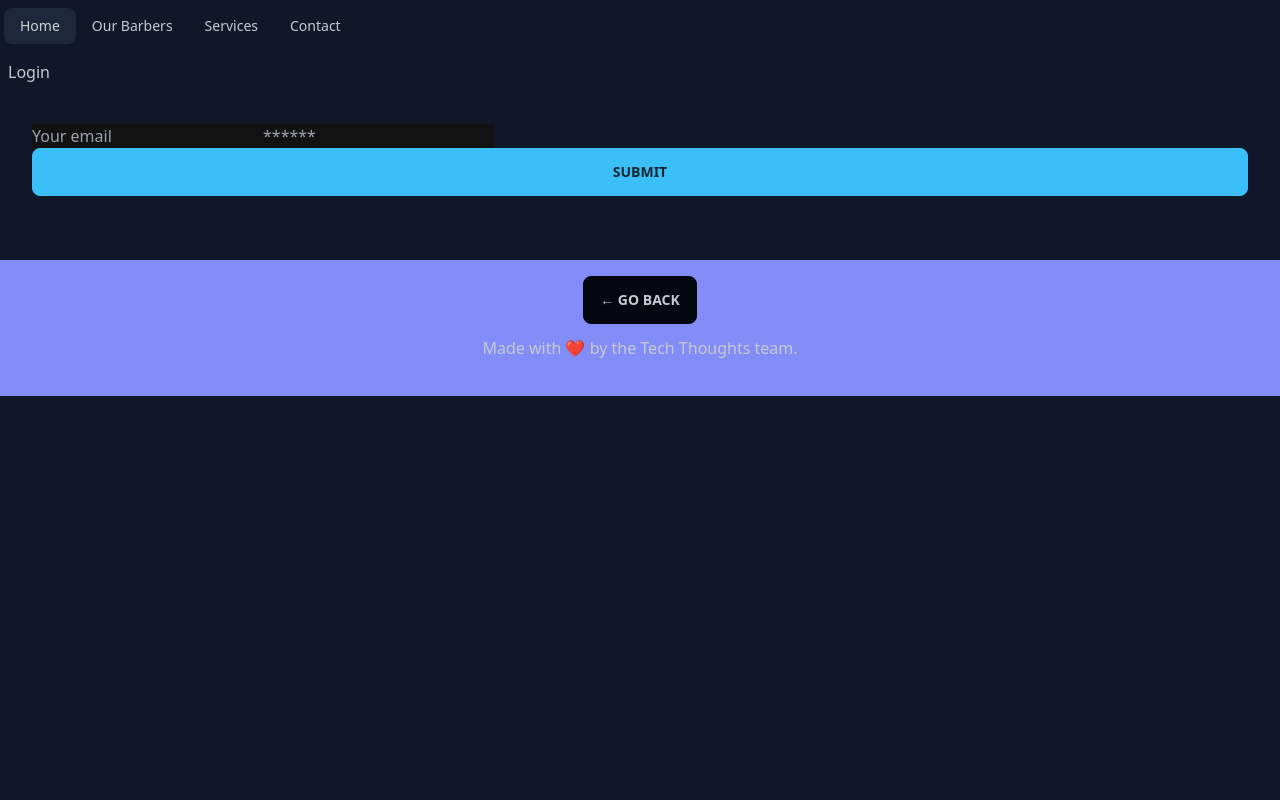
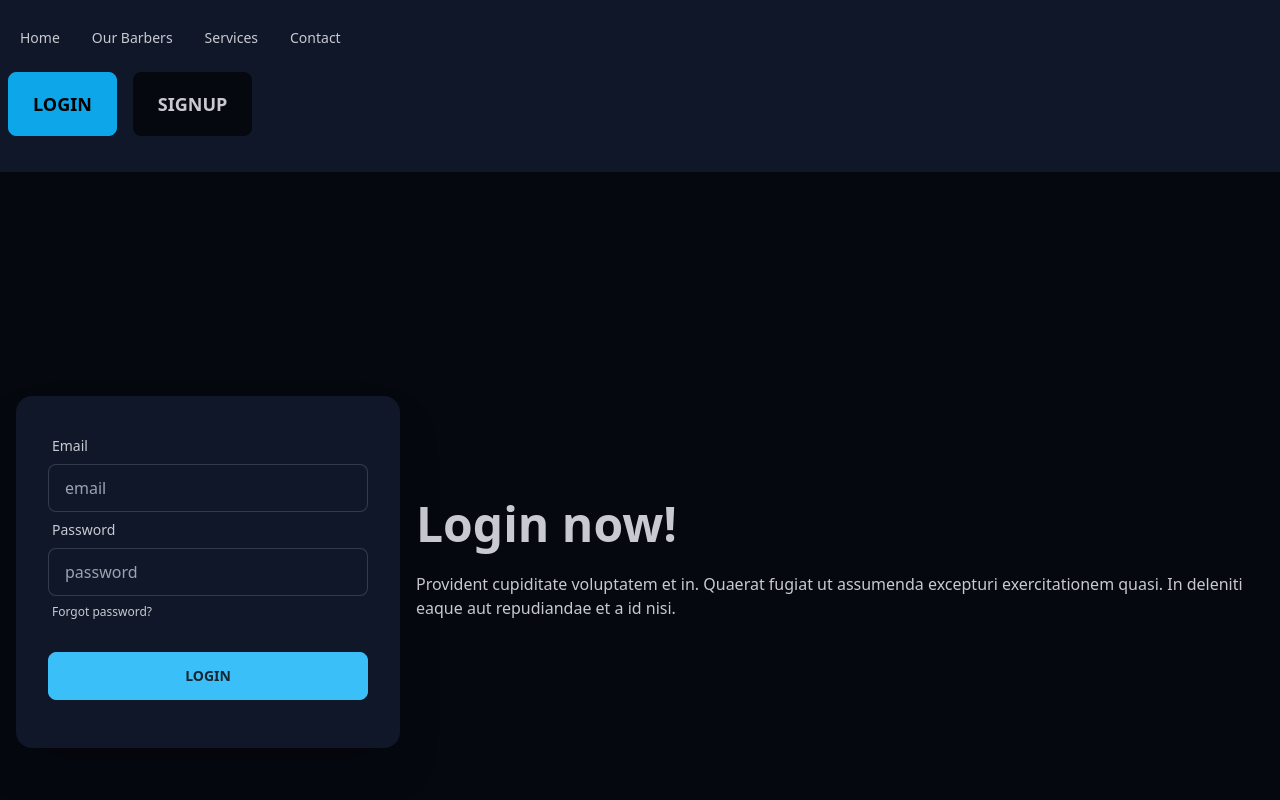
Before and after one commit to princessjenn/project-03, a React (Vite) app in the folder client/: page /login in a window 1280 px wide. Shown: the top 800 px of the page. Built offline with nearby package versions, Linux system fonts and the light colour scheme.

Commit message:
created functioning login/logout/signup

```diff
--- a/client/src/App.jsx
+++ b/client/src/App.jsx
@@ -4,7 +4,7 @@ import { setContext } from "@apollo/client/link/context";
 import { BrowserRouter as Router, Routes, Route, Link, useNavigate } from "react-router-dom";
 
 import HomePage from "./pages/HomePage";
-import NavTabs from "./components/NavTabs/NavTabs";
+import NavTabs from "./components/NavTabs/NavTabs.jsx";
 import Signup from "./pages/Signup";
 import Login from "./pages/Login";
 import Profile from "./pages/Profile";
--- a/client/src/components/Header/index.jsx
+++ b/client/src/components/Header/index.jsx
@@ -1,46 +1,46 @@
-import React from 'react';
-import { Link } from 'react-router-dom';
+// import React from 'react';
+// import { Link } from 'react-router-dom';
 
-import Auth from '../../utils/auth';
+// import Auth from '../../utils/auth';
 
-const Header = () => {
-  const logout = (event) => {
-    event.preventDefault();
-    Auth.logout();
-  };
-  return (
-    <header className="bg-primary text-light mb-4 py-3 flex-row align-center">
-      <div className="container flex-row justify-space-between-lg justify-center align-center">
-        <div>
-          <Link className="text-light" to="/">
-            <h1 className="m-0">Tech Thoughts</h1>
-          </Link>
-          <p className="m-0">Get into the mind of a programmer.</p>
-        </div>
-        <div>
-          {Auth.loggedIn() ? (
-            <>
-              <Link className="btn btn-lg btn-info m-2" to="/me">
-                {Auth.getProfile().data.username}'s profile
-              </Link>
-              <button className="btn btn-lg btn-light m-2" onClick={logout}>
-                Logout
-              </button>
-            </>
-          ) : (
-            <>
-              <Link className="btn btn-lg btn-info m-2" to="/login">
-                Login
-              </Link>
-              <Link className="btn btn-lg btn-light m-2" to="/signup">
-                Signup
-              </Link>
-            </>
-          )}
-        </div>
-      </div>
-    </header>
-  );
-};
+// const Header = () => {
+//   const logout = (event) => {
+//     event.preventDefault();
+//     Auth.logout();
+//   };
+//   return (
+//     <header className="bg-primary text-light mb-4 py-3 flex-row align-center">
+//       <div className="container flex-row justify-space-between-lg justify-center align-center">
+//         <div>
+//           <Link className="text-light" to="/">
+//             <h1 className="m-0">Tech Thoughts</h1>
+//           </Link>
+//           <p className="m-0">Get into the mind of a programmer.</p>
+//         </div>
+//         <div>
+//           {Auth.loggedIn() ? (
+//             <>
+//               <Link className="btn btn-lg btn-info m-2" to="/me">
+//                 {Auth.getProfile().data.username}'s profile
+//               </Link>
+//               <button className="btn btn-lg btn-light m-2" onClick={logout}>
+//                 Logout
+//               </button>
+//             </>
+//           ) : (
+//             <>
+//               <Link className="btn btn-lg btn-info m-2" to="/login">
+//                 Login
+//               </Link>
+//               <Link className="btn btn-lg btn-light m-2" to="/signup">
+//                 Signup
+//               </Link>
+//             </>
+//           )}
+//         </div>
+//       </div>
+//     </header>
+//   );
+// };
 
-export default Header;
+// export default Header;
--- a/client/src/components/NavTabs/NavTabs.jsx
+++ b/client/src/components/NavTabs/NavTabs.jsx
@@ -1,19 +1,28 @@
 import React from 'react';
-import { useNavigate } from 'react-router-dom';
+import { useLocation, useNavigate } from 'react-router-dom';
+import Auth from '../../utils/auth';
+import { Link } from 'react-router-dom';
 
-function NavTabs({ currentPage }) {
+export default function NavTabs({ currentPage }) {
+  const location = useLocation();
   const navigate = useNavigate();
 
   const handlePageChange = (page) => {
     navigate(page);
   };
 
+  const handleLogout = () => {
+    Auth.logout();
+  };
+
   return (
+    <header className=" text-light mb-4 py-3 flex-row align-center">
+        <div>
           <ul className="menu menu-horizontal px-1">
             <li>
               <button
                 onClick={() => handlePageChange('/')}
-          className={currentPage === 'HomePage' ? 'active' : ''}
+                className={location.pathname === '/' ? 'active' : ''}
               >
                 Home
               </button>
@@ -21,7 +30,7 @@ function NavTabs({ currentPage }) {
             <li>
               <button
                 onClick={() => handlePageChange('/barbers')}
-          className={currentPage === 'Barbers' ? 'active' : ''}
+                className={location.pathname === '/barbers' ? 'active' : ''}
               >
                 Our Barbers
               </button>
@@ -29,7 +38,7 @@ function NavTabs({ currentPage }) {
             <li>
               <button
                 onClick={() => handlePageChange('/services')}
-          className={currentPage === 'Services' ? 'active' : ''}
+                className={location.pathname === '/services' ? 'active' : ''}
               >
                 Services
               </button>
@@ -37,13 +46,34 @@ function NavTabs({ currentPage }) {
             <li>
               <button
                 onClick={() => handlePageChange('/contact')}
-          className={currentPage === 'Contact' ? 'active' : ''}
+                className={location.pathname === '/contact' ? 'active' : ''}
               >
                 Contact
               </button>
             </li>
           </ul>
+        </div>
+        <div>
+          {Auth.loggedIn() ? (
+            <>
+              <Link className="btn btn-lg btn-info m-2" to="/me">
+                {Auth.getProfile().data.username}'s profile
+              </Link>
+              <button className="btn btn-lg btn-light m-2" onClick={handleLogout}>
+                Logout
+              </button>
+            </>
+          ) : (
+            <>
+              <Link className="btn btn-lg btn-info m-2" to="/login">
+                Login
+              </Link>
+              <Link className="btn btn-lg btn-light m-2" to="/signup">
+                Signup
+              </Link>
+            </>
+          )}
+        </div>
+    </header>
   );
 }
-
-export default NavTabs;
--- a/client/src/pages/Login/index.jsx
+++ b/client/src/pages/Login/index.jsx
@@ -41,10 +41,16 @@ const Login = (props) => {
   };
 
   return (
-    <main className="flex-row justify-center mb-4">
-      <div className="col-12 col-lg-10">
-        <div className="card">
-          <h4 className="card-header bg-dark text-light p-2">Login</h4>
+    <div className="hero min-h-screen bg-base-200">
+      <div className="hero-content flex-col lg:flex-row-reverse">
+        <div className="text-center lg:text-left">
+          <h1 className="text-5xl font-bold">Login now!</h1>
+          <p className="py-6">
+            Provident cupiditate voluptatem et in. Quaerat fugiat ut assumenda excepturi exercitationem quasi. In
+            deleniti eaque aut repudiandae et a id nisi.
+          </p>
+        </div>
+        <div className="card flex-shrink-0 w-full max-w-sm shadow-2xl bg-base-100">
           <div className="card-body">
             {data ? (
               <p>
@@ -53,41 +59,50 @@ const Login = (props) => {
               </p>
             ) : (
               <form onSubmit={handleFormSubmit}>
+                <div className="form-control">
+                  <label className="label">
+                    <span className="label-text">Email</span>
+                  </label>
                   <input
-                  className="form-input"
-                  placeholder="Your email"
+                    type="text"
+                    placeholder="email"
+                    className="input input-bordered"
                     name="email"
-                  type="email"
                     value={formState.email}
                     onChange={handleChange}
                   />
+                </div>
+                <div className="form-control">
+                  <label className="label">
+                    <span className="label-text">Password</span>
+                  </label>
                   <input
-                  className="form-input"
-                  placeholder="******"
+                    type="password"
+                    placeholder="password"
+                    className="input input-bordered"
                     name="password"
-                  type="password"
                     value={formState.password}
                     onChange={handleChange}
                   />
-                <button
-                  className="btn btn-block btn-primary"
-                  style={{ cursor: 'pointer' }}
-                  type="submit"
-                >
-                  Submit
-                </button>
+                  <label className="label">
+                    <a href="#" className="label-text-alt link link-hover">
+                      Forgot password?
+                    </a>
+                  </label>
+                </div>
+                <div className="form-control mt-6">
+                  <button className="btn btn-primary">Login</button>
+                </div>
               </form>
             )}
 
             {error && (
-              <div className="my-3 p-3 bg-danger text-white">
-                {error.message}
-              </div>
+              <div className="my-3 p-3 bg-danger text-white">{error.message}</div>
             )}
           </div>
         </div>
       </div>
-    </main>
+    </div>
   );
 };
 
```
Lines whose indentation alone changed are shown as unchanged.
